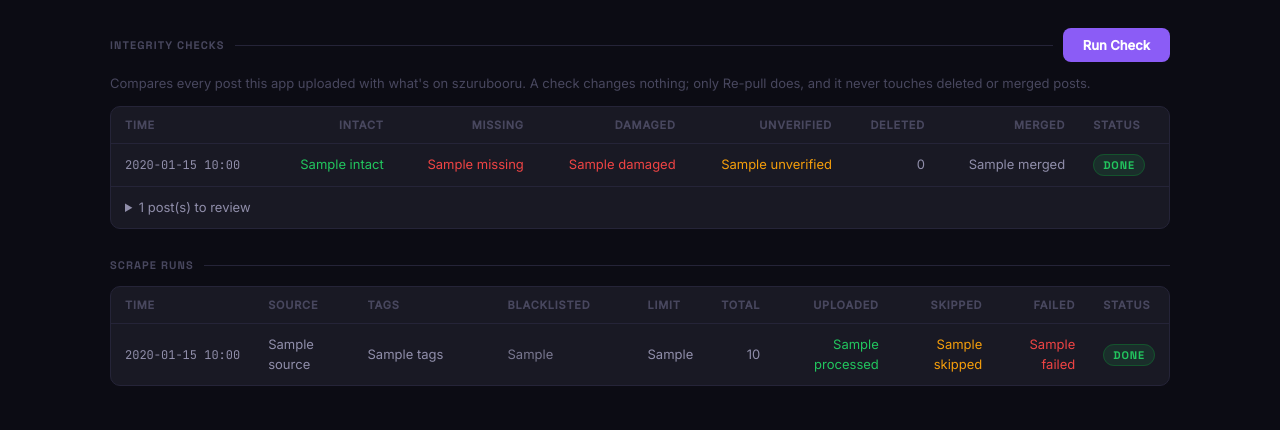
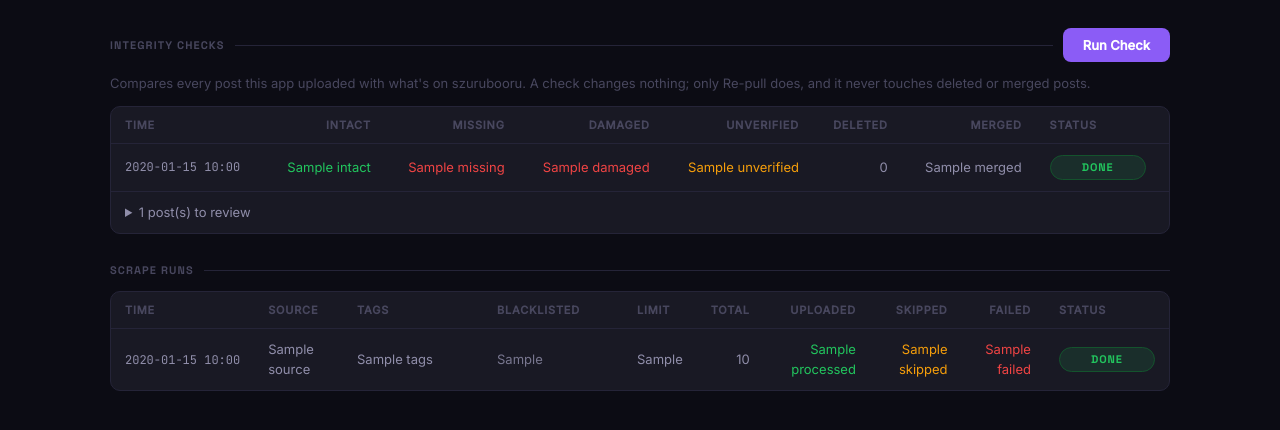
Before and after one commit to RainerEls/booru-scraper, a FastAPI app: template app/templates/activity.html in a window 1280 px wide. Shown: the part 53-483 px from the top of the page. Run offline with FastAPI, Linux system fonts and the light colour scheme; the template is opened without the code that fills it: most values are stand-ins (such as "Sample title", 1, 10 or a date in 2020); parts of the project's set-up code (start-up, migrations or seed data) failed here and were passed over.

Commit message:
fix: give status badges one fixed size
Badges sized to their text made columns and the review list uneven. They're
now all 96 px with centred text. The two long Scrape page labels become
Offline and Failed so they fit.

```diff
--- a/app/static/styles.css
+++ b/app/static/styles.css
@@ -240,7 +240,9 @@ select { cursor: pointer; appearance: none;
   font-family: 'Space Grotesk', sans-serif;
   font-size: 11px; font-weight: 700;
   text-transform: uppercase; letter-spacing: .08em;
-  padding: 3px 9px;
+  display: inline-block; box-sizing: border-box;
+  width: 96px; padding: 3px 0;
+  text-align: center; white-space: nowrap;
   border-radius: 99px;
   border: 1px solid;
 }
--- a/app/templates/index.html
+++ b/app/templates/index.html
@@ -236,7 +236,7 @@
 
     eventSource.onerror = function() {
       eventSource.close();
-      setFinished('error', 'Connection lost');
+      setFinished('error', 'Offline');
     };
   }
 
@@ -270,7 +270,7 @@
     .catch(err => {
       console.error(err);
       progressSection.classList.remove('hidden');
-      setFinished('error', 'Request failed');
+      setFinished('error', 'Failed');
     });
   });
 </script>
```
